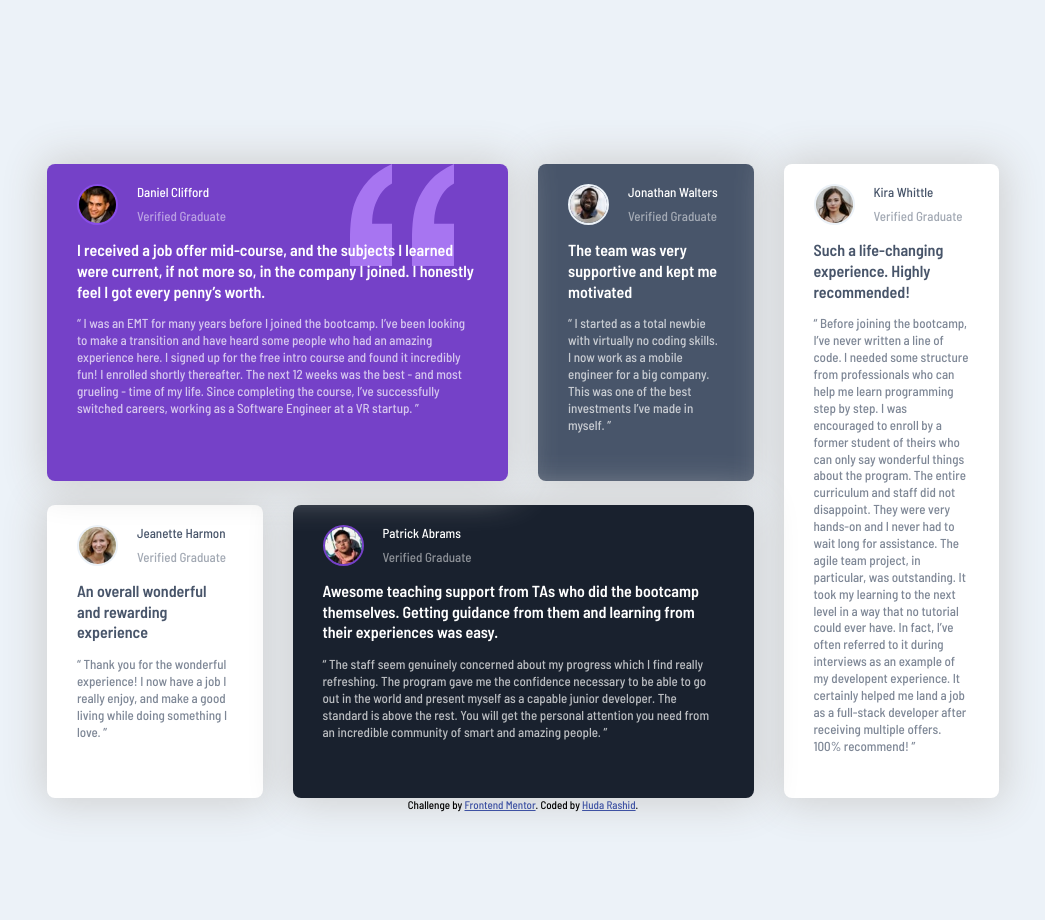
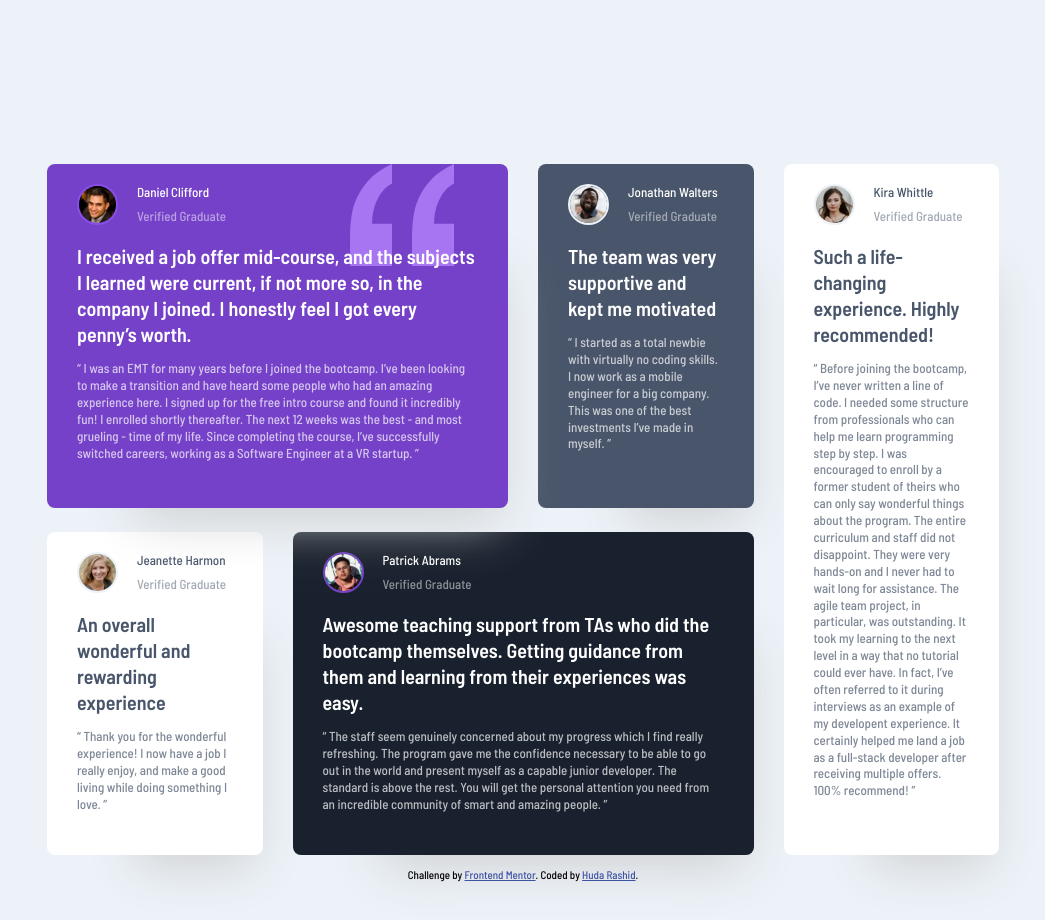
Before and after one commit to hudarashid/testimonials-grid-section, a plain HTML site: page index.html in a window 1280 px wide. Shown: the whole page, without its empty margins (117-1162 px from the left). Drawn offline with Linux system fonts and the light colour scheme.

Commit message:
adjust grid layout

```diff
--- a/index.html
+++ b/index.html
@@ -1,25 +1,25 @@
 <!DOCTYPE html>
 <html lang="en">
 <head>
-  <meta charset="UTF-8">
-  <meta name="viewport" content="width=device-width, initial-scale=1.0"> <!-- displays site properly based on user's device -->
+  <meta charset="UTF-8" />
+  <meta name="viewport" content="width=device-width, initial-scale=1.0" /> <!-- displays site properly based on user's device -->
 
   <link rel="icon" type="image/png" sizes="32x32" href="./images/favicon-32x32.png">
   <link rel="preconnect" href="https://fonts.googleapis.com">
   <link rel="preconnect" href="https://fonts.gstatic.com" crossorigin>
   <link href="https://fonts.googleapis.com/css2?family=Barlow+Semi+Condensed:wght@500;600&display=swap" rel="stylesheet">
-  <link rel="stylesheet" href="scss/style.css">
+  <link rel="stylesheet" href="scss/style.css" />
 
   <title>Frontend Mentor | Testimonials Grid Section</title>
 
   <!-- Feel free to remove these styles or customise in your own stylesheet 👍 -->
   <style>
-    .attribution { font-size: 11px; text-align: center; }
+    .attribution { font-size: 11px; text-align: center; margin-top: 1rem;}
     .attribution a { color: hsl(228, 45%, 44%); }
   </style>
 </head>
 <body>
-
+  <main>
     <div class="grid">
 
       <div class="container container__daniel white">
@@ -61,24 +61,6 @@
 
       </div>
 
-    <div class="container container__kira grey">
-
-      <div class="insideContainer">
-        <div class="insideContainer__picture">
-          <img class="kira" src="images/image-kira.jpg" alt="kira" />
-        </div>
-        <div class="header header__kira grey">
-          <div class="header__userName">Kira Whittle</div>
-          <div class="header__verified">Verified Graduate</div>
-        </div>
-      </div>
-
-      <h1>Such a life-changing experience. Highly recommended!</h1>
-
-      <p>“ Before joining the bootcamp, I’ve never written a line of code. I needed some structure from professionals who can help me learn programming step by step. I was encouraged to enroll by a former student of theirs who can only say wonderful things about the program. The entire curriculum and staff did not disappoint. They were very hands-on and I never had to wait long for assistance. The agile team project, in particular, was outstanding. It took my learning to the next level in a way that no tutorial could ever have. In fact, I’ve often referred to it during interviews as an example of my developent experience. It certainly helped me land a job as a full-stack developer after receiving multiple offers. 100% recommend! ”</p>
-
-    </div>
-
       <div class="container container__jeanette grey">
 
         <div class="insideContainer">
@@ -115,8 +97,27 @@
 
       </div>
 
+      <div class="container container__kira grey">
+
+        <div class="insideContainer">
+          <div class="insideContainer__picture">
+            <img class="kira" src="images/image-kira.jpg" alt="kira" />
+          </div>
+          <div class="header header__kira grey">
+            <div class="header__userName">Kira Whittle</div>
+            <div class="header__verified">Verified Graduate</div>
+          </div>
+        </div>
+
+        <h1>Such a life-changing experience. Highly recommended!</h1>
+
+        <p>“ Before joining the bootcamp, I’ve never written a line of code. I needed some structure from professionals who can help me learn programming step by step. I was encouraged to enroll by a former student of theirs who can only say wonderful things about the program. The entire curriculum and staff did not disappoint. They were very hands-on and I never had to wait long for assistance. The agile team project, in particular, was outstanding. It took my learning to the next level in a way that no tutorial could ever have. In fact, I’ve often referred to it during interviews as an example of my developent experience. It certainly helped me land a job as a full-stack developer after receiving multiple offers. 100% recommend! ”</p>
 
       </div>
+
+
+    </div>
+  </main>
 
   <div class="attribution">
     Challenge by <a href="https://www.frontendmentor.io/challenges/testimonials-grid-section-Nnw6J7Un7/hub/testimonials-grid-section-xwQVHuwK0" target="_blank">Frontend Mentor</a>.
--- a/scss/_global.scss
+++ b/scss/_global.scss
@@ -28,8 +28,8 @@ body {
     line-height: 1.3;
 
     @media (min-width: 41.6875em) {
-        padding-left: 12.5rem;
-        padding-right: 12.5rem;
+        padding-left: 1.875rem;
+        padding-right: 1.875em;
     }
 
     @media (min-width: 64em) {
@@ -43,7 +43,7 @@ body {
 
 h1, h2, h3 {
     font-weight: 600;
-    font-size: 1rem;
+    font-size: 1.25rem;
     color: $white;
 
 }
@@ -91,7 +91,20 @@ p {
 }
 
 .grid {
-    @media (min-width: 64em) {
+    @media (min-width: 43.75em) {
+        display: grid;
+        grid-template-columns: 1fr 1fr;
+        grid-template-rows: 25% auto;
+        grid-template-areas:
+            "daniel jeanette"
+            "daniel jonathan"
+            "patrick kira";
+
+        column-gap: 1rem;
+        row-gap: 1rem;
+    }
+
+    @media (min-width: 64.0625em) {
         display: grid;
         grid-template-columns: 1fr 1fr 1fr 1fr;
         grid-template-rows: 50% auto;
@@ -104,7 +117,7 @@ p {
 
     .container {
         border-radius: 0.5rem;
-        box-shadow: 0px 0px 40px 5px $lightGray;
+        box-shadow: 40px 60px 50px -50px $lightGray;
         padding: 1.25rem 1.875rem 1.875rem 1.875rem;
 
         @media (max-width: 63.9375em) {
@@ -147,7 +160,6 @@ p {
     }
 }
 
-
 .white {
     h1, p {
         color: $white;
```
Also changed, not shown: scss/style.css, 1 other file. Lines whose indentation alone changed are shown as unchanged.
